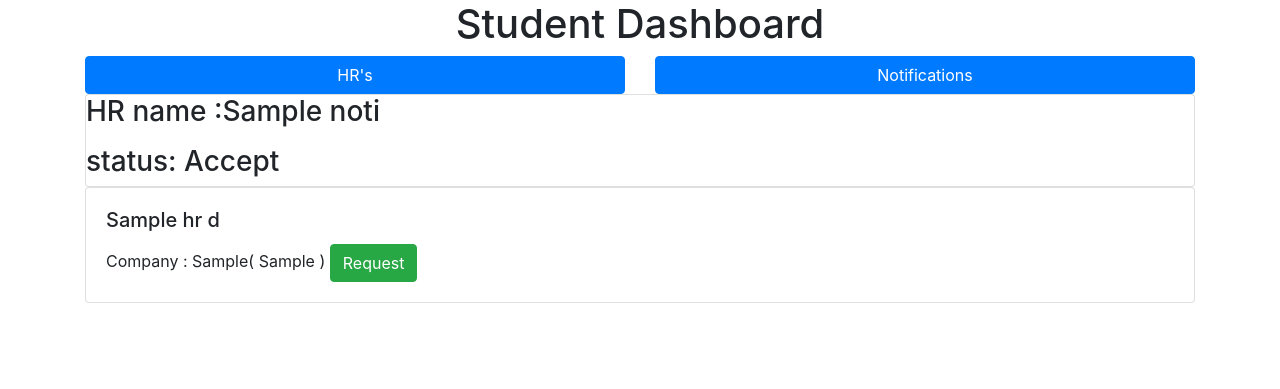
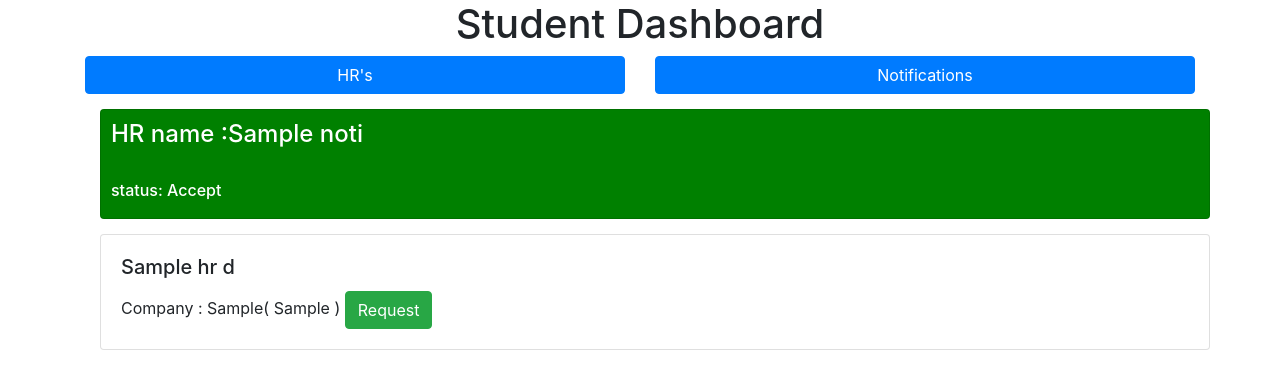
Before and after one commit to Shiva-Practice-Works/kaspr_hrms, a Django app: template student_managment/templates/student_managment/home.html in a window 1280 px wide, after a click on "Notifications". Shown: the top 389 px of the page. Run offline with Django 3.2, Linux system fonts and the light colour scheme; the template is opened without the code that fills it: most values are stand-ins (such as "Sample title", 1, 10 or a date in 2020); some libraries are stand-ins or nearby versions.

Commit message:
hr modified

```diff
--- a/integration/student/dashboard.py
+++ b/integration/student/dashboard.py
@@ -33,4 +33,5 @@ def notifications(student_email):
         tem['time_frame'] = status_details.time_frame
         tem['status'] = status_details.status
         lnoti.append(tem)
+    print(lnoti)
     return lnoti
--- a/student_managment/templates/student_managment/helpers/hr_card.html
+++ b/student_managment/templates/student_managment/helpers/hr_card.html
@@ -27,5 +27,6 @@
 <style type="text/css">
 	.card{
 		width: 100%;
+    margin: 15px;
 	}
 </style>
--- a/student_managment/templates/student_managment/helpers/noti_card.html
+++ b/student_managment/templates/student_managment/helpers/noti_card.html
@@ -1,16 +1,31 @@
 
 {% for i in noti %}
-       <div class="noticard card" >
-           <h3> HR name :{{ i.hr_name}}<h3></h3>
-           <h3>status: {{ i.status }}</h3>
+    {% if i.status == 'Accept' %}
+       <div class="noticard card" style="background: green">
+           <h4> HR name :{{ i.hr_name}}</h4><br>
+           <h6>status: {{ i.status }}</h6>
+        </div>
+    {% elif i.status == 'Rejected' %}
+       <div class="noticard card" style="background: red">
+           <h4> HR name :{{ i.hr_name}}</h4><br>
+           <h6>status: {{ i.status }}</h6>
+        </div>
+    {% elif i.status == 'Pending' %}
+       <div class="noticard card" style="background: blue">
+           <h4> HR name :{{ i.hr_name}}</h4><br>
+           <h6>status: {{ i.status }}</h6>
+        </div>
+    {% endif %}
 
-</div>
+
 {% endfor %}
 
 
 <style type="text/css">
 .noticard{
 	width: 100%;
+	padding: 10px;
+	color: white;
 }
 
 </style>
```
Also changed, not shown: db.sqlite3.
